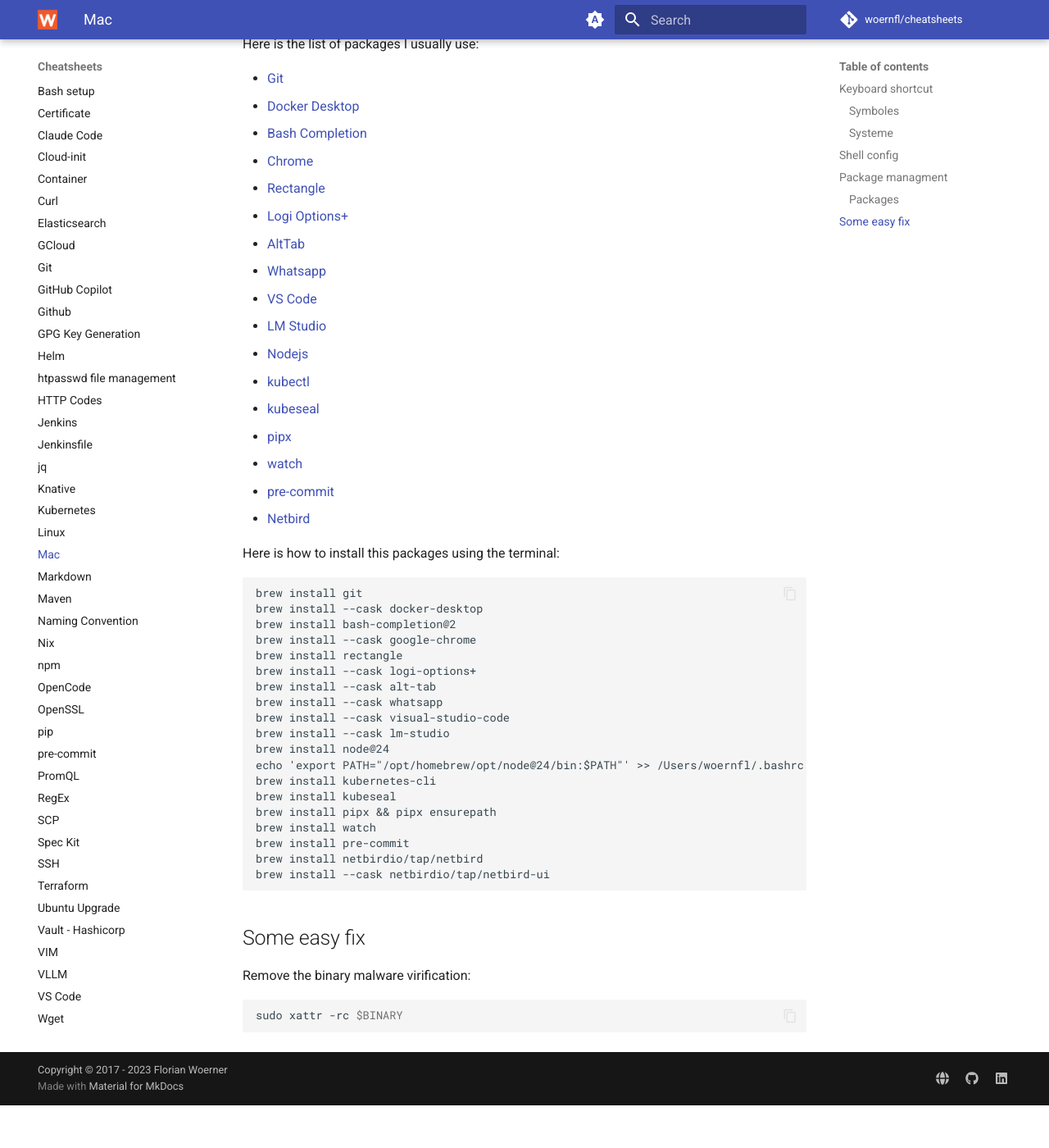
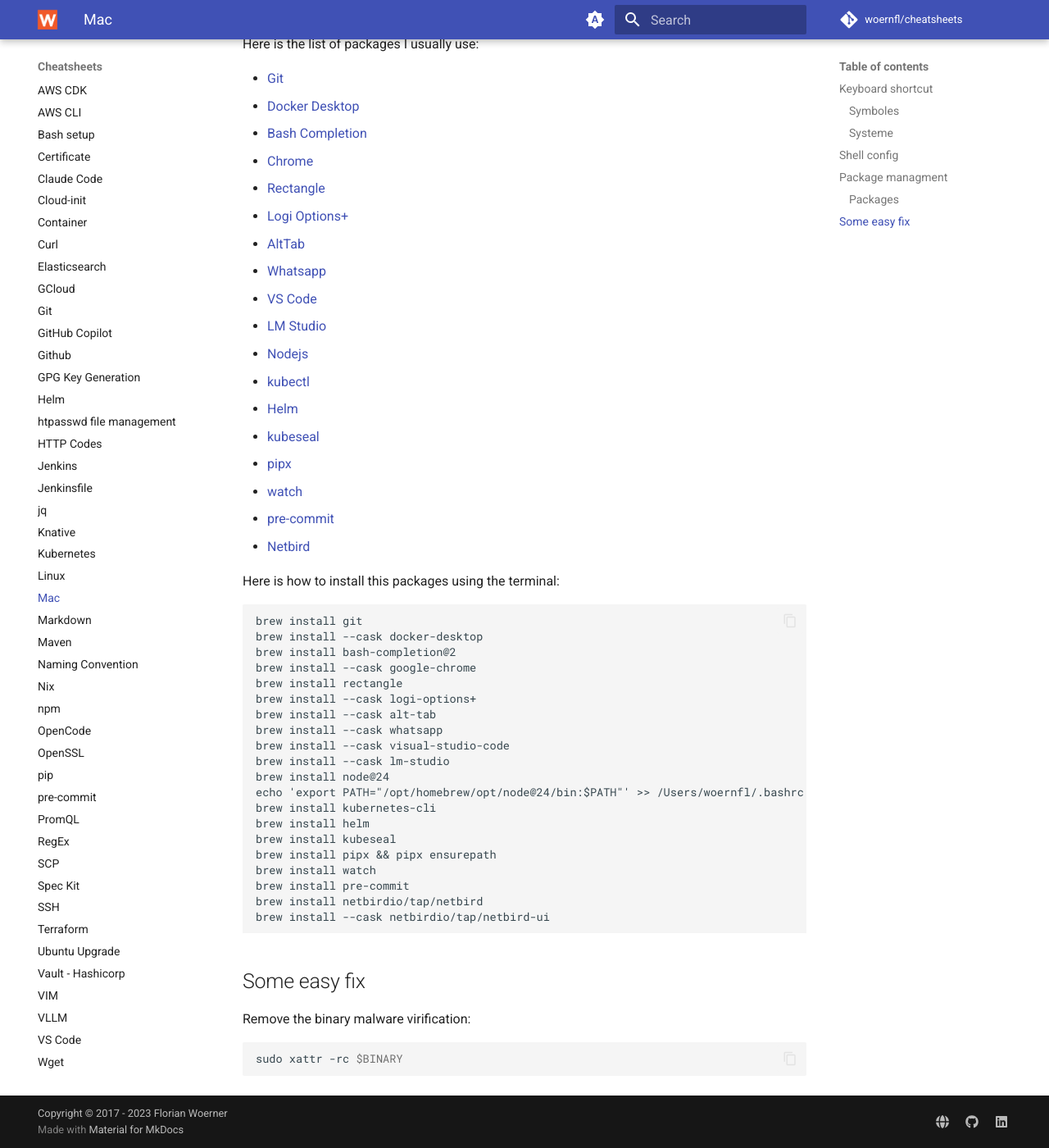
Before and after one commit to woernfl/cheatsheets, an MkDocs documentation site: the page built from docs/mac.md, in a window 1280 px wide and 1400 px high, scrolled down 1556 px. Shown: the whole window at 82% size. Built offline with MkDocs 1.6.1 and Material for MkDocs 9.7.7, drawn with Linux system fonts in a browser that asks for light colours; comment, search, counter and statistics services are not loaded; before the commit the page ends 2904 px from its top, so only the background shows below that.

Commit message:
Add Helm installation instructions to mac.md (#334)

```diff
--- a/docs/mac.md
+++ b/docs/mac.md
@@ -67,6 +67,7 @@
 - [LM Studio](https://lmstudio.ai/)
 - [Nodejs](https://github.com/nodejs/node)
 - [kubectl](https://kubernetes.io/docs/tasks/tools/install-kubectl-macos/)
+- [Helm](https://helm.sh/)
 - [kubeseal](https://github.com/bitnami-labs/sealed-secrets)
 - [pipx](https://pipx.pypa.io/stable/)
 - [watch](https://gitlab.com/procps-ng/procps)
@@ -89,6 +90,7 @@
 brew install node@24
 echo 'export PATH="/opt/homebrew/opt/node@24/bin:$PATH"' >> /Users/woernfl/.bashrc
 brew install kubernetes-cli
+brew install helm
 brew install kubeseal
 brew install pipx && pipx ensurepath
 brew install watch
```
